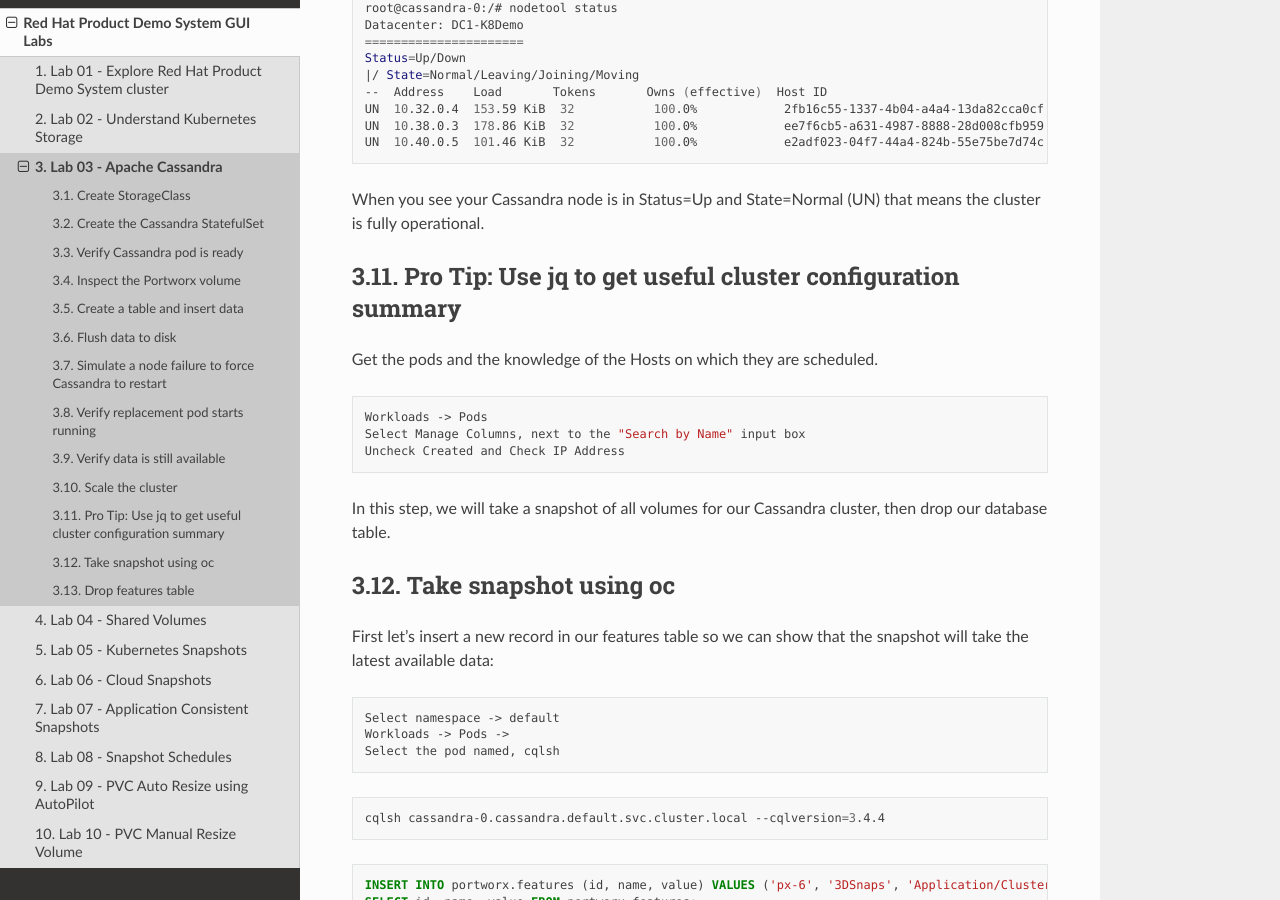
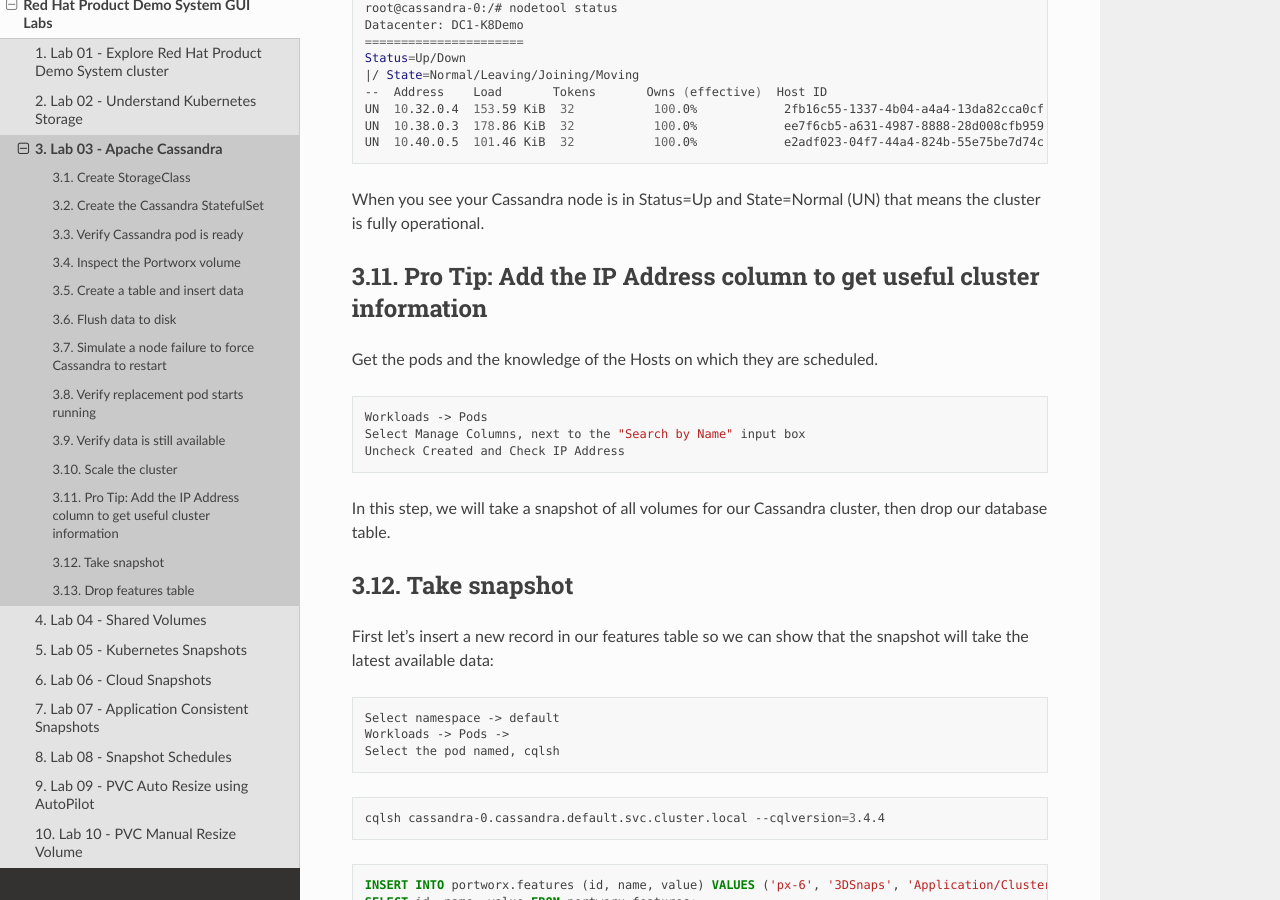
Before and after one commit to rhpds/pxe-rhdp-lab, a Sphinx documentation site: the page built from docs/source/gui-based-labs/apache-cassandra-gui.rst, in a window 1280 px wide and 900 px high, scrolled down 7962 px. Built offline with Sphinx 7.4.7 and the Read the Docs theme 2.0.0, drawn with Linux system fonts in a browser that asks for light colours.

Commit message:
Update apache-cassandra-gui.rst

```diff
--- a/docs/source/gui-based-labs/apache-cassandra-gui.rst
+++ b/docs/source/gui-based-labs/apache-cassandra-gui.rst
@@ -381,8 +381,8 @@
 
 When you see your Cassandra node is in Status=Up and State=Normal (UN) that means the cluster is fully operational.
 
-Pro Tip: Use jq to get useful cluster configuration summary
------------------------------------------------------------
+Pro Tip: Add the IP Address column to get useful cluster information
+--------------------------------------------------------------------
 
 Get the pods and the knowledge of the Hosts on which they are scheduled.
 
@@ -394,7 +394,7 @@
 
 In this step, we will take a snapshot of all volumes for our Cassandra cluster, then drop our database table.
 
-Take snapshot using oc
+Take snapshot
 ----------------------------
 
 First let's insert a new record in our features table so we can show that the snapshot will take the latest available data:
```
